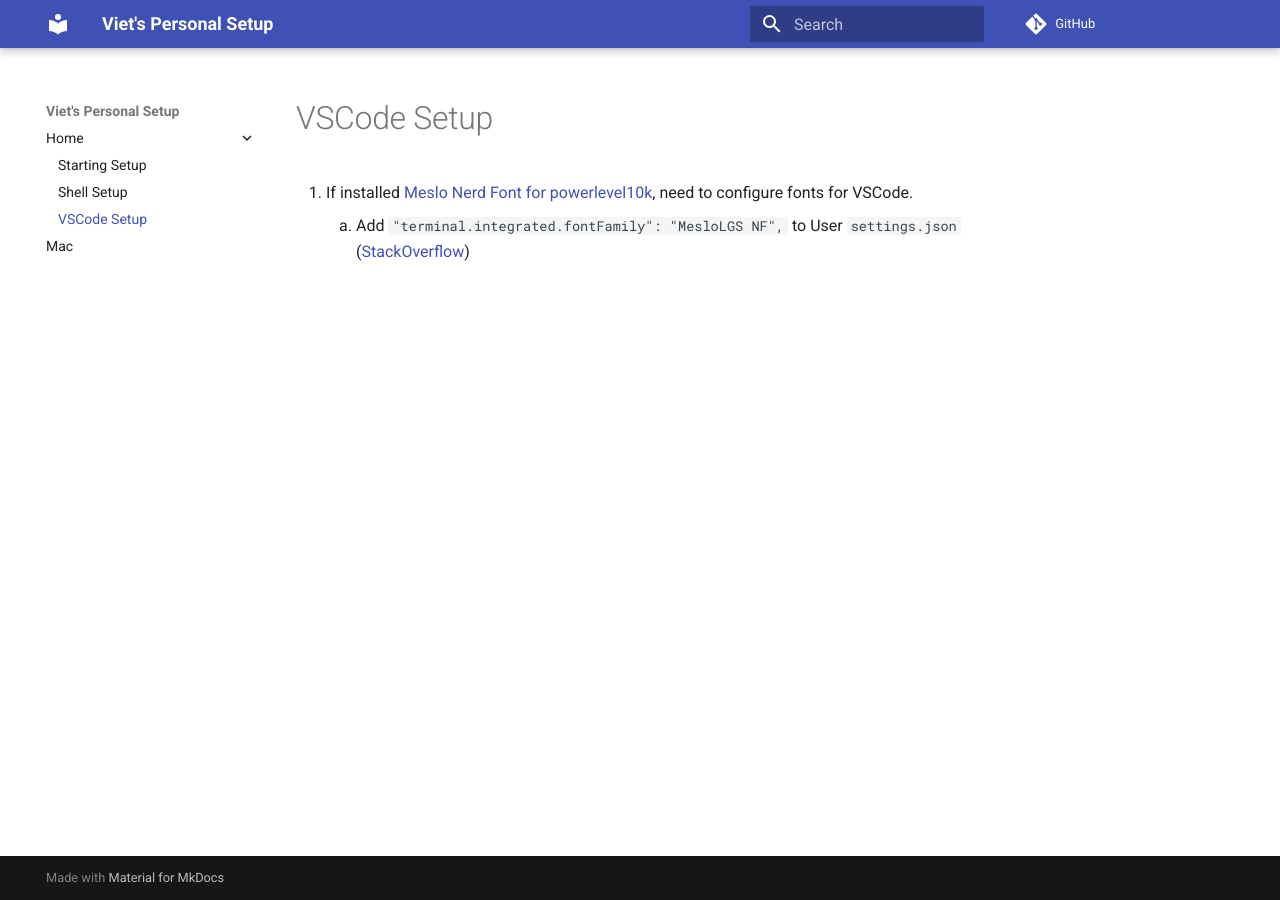
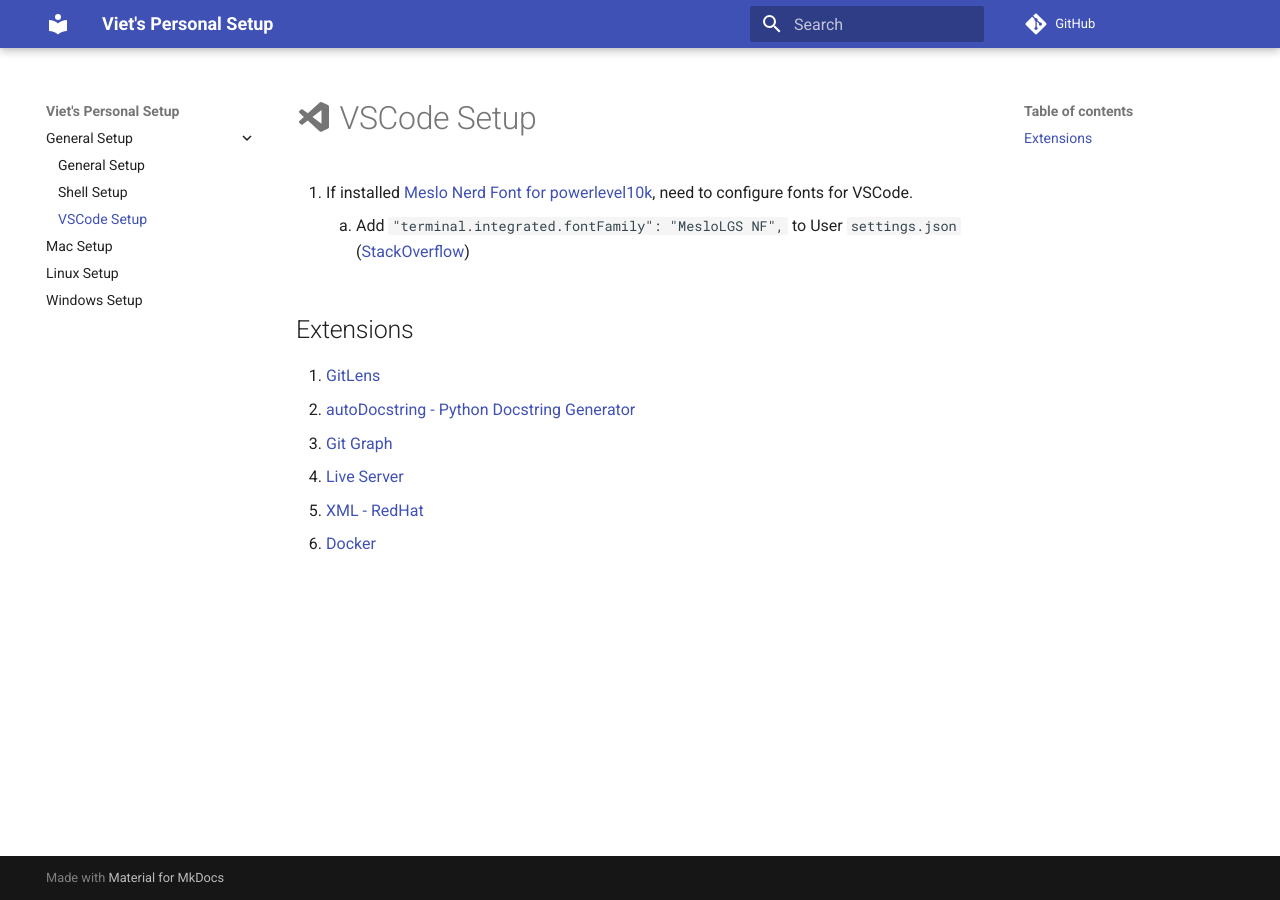
Before and after one commit to VietThan/PersonalSetup, an MkDocs documentation site: the page built from docs/vscode-setup.md, in a window 1280 px wide. Built offline with MkDocs 1.6.1 and Material for MkDocs 9.7.7, drawn with Linux system fonts in a browser that asks for light colours; comment, search, counter and statistics services are not loaded.

Commit message:
added VSCode extensions

```diff
--- a/docs/index.md
+++ b/docs/index.md
@@ -1,4 +1,4 @@
-# Starting Setup
+# General Setup
 
 You have a new computer, and there are so many thingie-ma-bobs that need to go through, here are the different things.
 
--- a/docs/vscode-setup.md
+++ b/docs/vscode-setup.md
@@ -1,4 +1,13 @@
-# VSCode Setup
+# :material-microsoft-visual-studio-code: VSCode Setup
 
 1. If installed [Meslo Nerd Font for powerlevel10k](https://github.com/romkatv/powerlevel10k?tab=readme-ov-file#meslo-nerd-font-patched-for-powerlevel10k), need to configure fonts for VSCode.
     1. Add `"terminal.integrated.fontFamily": "MesloLGS NF",` to User `settings.json` ([StackOverflow](https://stackoverflow.com/questions/41574169/how-do-i-use-the-meslo-font-for-visual-studio-code))
+
+## Extensions
+
+1. [GitLens](https://marketplace.visualstudio.com/items?itemName=eamodio.gitlens)
+2. [autoDocstring - Python Docstring Generator](https://marketplace.visualstudio.com/items?itemName=njpwerner.autodocstring)
+3. [Git Graph](https://marketplace.visualstudio.com/items?itemName=mhutchie.git-graph)
+4. [Live Server](https://marketplace.visualstudio.com/items?itemName=ritwickdey.LiveServer)
+5. [XML - RedHat](https://marketplace.visualstudio.com/items?itemName=redhat.vscode-xml)
+6. [Docker](https://marketplace.visualstudio.com/items?itemName=ms-azuretools.vscode-docker)
--- a/mkdocs.yml
+++ b/mkdocs.yml
@@ -8,29 +8,16 @@
 
 
 nav:
-  - 'Home':
+  - 'General Setup':
     - 'index.md'
     - 'Shell Setup' : 'shell-setup.md'
     - 'VSCode Setup' : 'vscode-setup.md'
-  - 'Mac':
+  - 'Mac Setup':
     - 'mac/index.md'
-  # - 'Development' :
-  #   - 'Getting Started' : 'development/getting-started.md'
-  #   - 'VSCode Setup' : 'development/vscode-setup.md'
-  #   - 'Pycharm Setup' : 'development/pycharm-setup.md'
-  #   - 'Pre-Commit Setup' : 'development/pre-commit-setup.md'
-  #   - 'Testing' : 'development/testing.md'
-  #   - 'Managing Dependencies' : 'development/managing-dependencies.md'
-  # - 'Projects' :
-  #     - 'Promify API' :
-  #       - 'Overview' : 'projects/promify-api/index.md'
-  #       - 'Setup' : 'projects/promify-api/promify-api-setup.md'
-  #       - 'Services' :
-  #         - 'Promify API' : 'projects/promify-api/services/promify-api-service.md'
-  #         - 'Websockify Bridge' : 'projects/promify-api/services/websockify-bridge.md'
-  #       - 'History' : 'projects/promify-api/history.md'
-  # - 'Monitoring & Logging' : 'monitoring-and-logging.md'
-  # - 'Code References' : references/
+  - 'Linux Setup':
+    - 'linux/index.md'
+  - 'Windows Setup':
+    - 'windows/index.md'
 
 markdown_extensions:
   - admonition # very useful to make tooltips or collapsibles : https://squidfunk.github.io/mkdocs-material/reference/admonitions/
```
Also changed, not shown: docs/linux/index.md (added, +5 -0 lines), docs/windows/index.md (added, +5 -0 lines), 2 other files.
